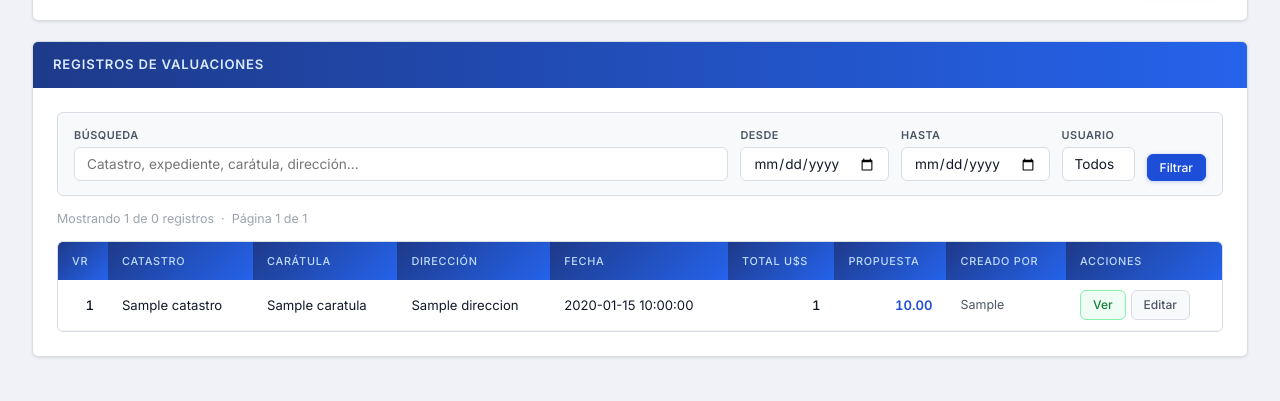
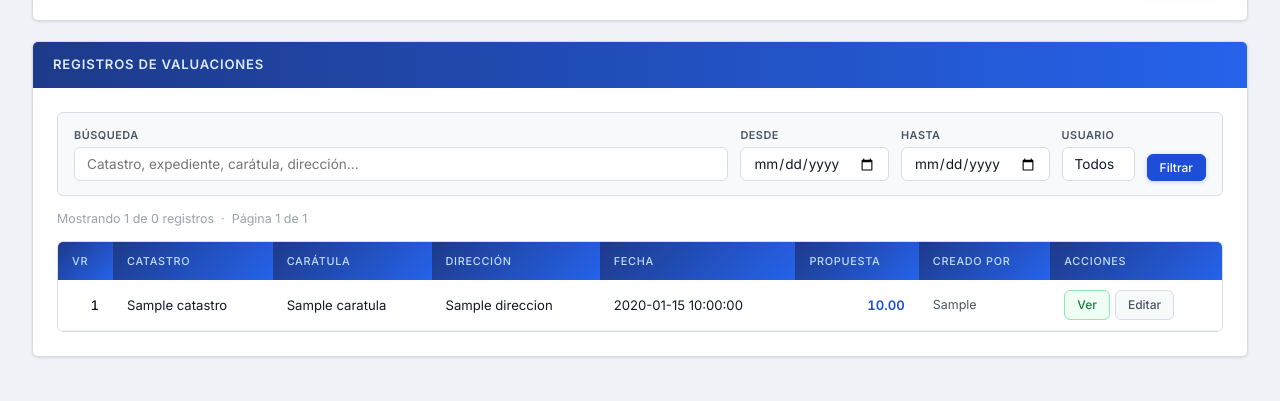
Before and after one commit to OctavioGalvan5/valuaciones, a Flask app: page / in a window 1280 px wide. Shown: the part 1262-1663 px from the top of the page. Run offline with Flask 3, Linux system fonts and the light colour scheme; a user stored in the database is signed in; a database or web service that is not in the repository returns one stand-in record (values such as "Sample title"); data that the repository does not hold is empty; some libraries are stand-ins or nearby versions.

Commit message:
se quito total en USS de la tabla

```diff
--- a/templates/index.html
+++ b/templates/index.html
@@ -424,7 +424,6 @@
                                 <th>Carátula</th>
                                 <th>Dirección</th>
                                 <th>Fecha</th>
-                                <th>Total U$S</th>
                                 <th>Propuesta</th>
                                 <th>Creado por</th>
                                 <th>Acciones</th>
@@ -438,7 +437,6 @@
                                 <td>{{ v.caratula }}</td>
                                 <td>{{ v.direccion }}</td>
                                 <td>{{ v.fecha }}</td>
-                                <td class="number">{{ "{:,.0f}".format(v.total_usd) if v.total_usd else '-' }}</td>
                                 <td class="number propuesta">{{ "{:,.2f}".format(v.propuesta) if v.propuesta else '-' }}</td>
                                 <td class="td-user">{{ v.creado_por or '—' }}</td>
                                 <td>
```
